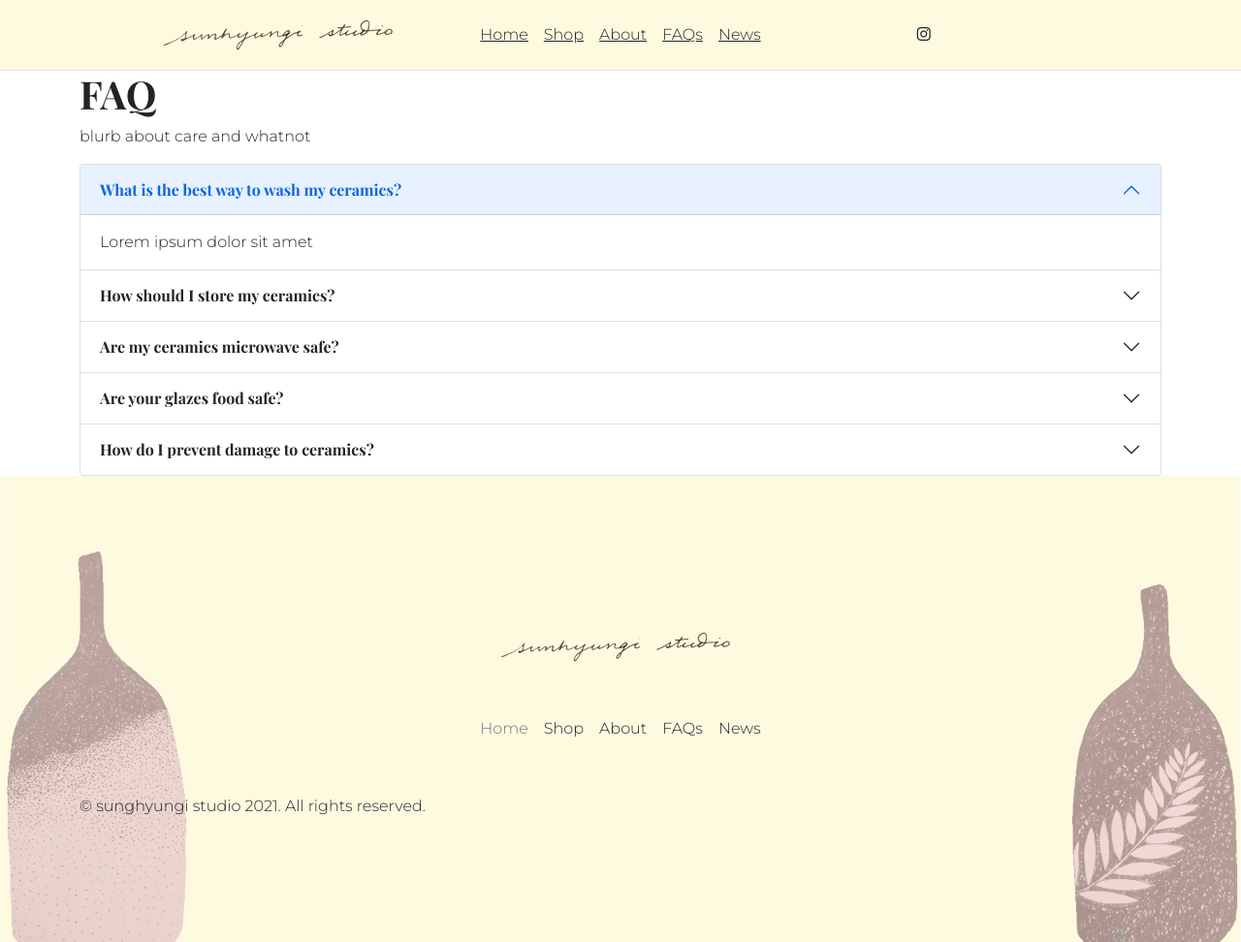
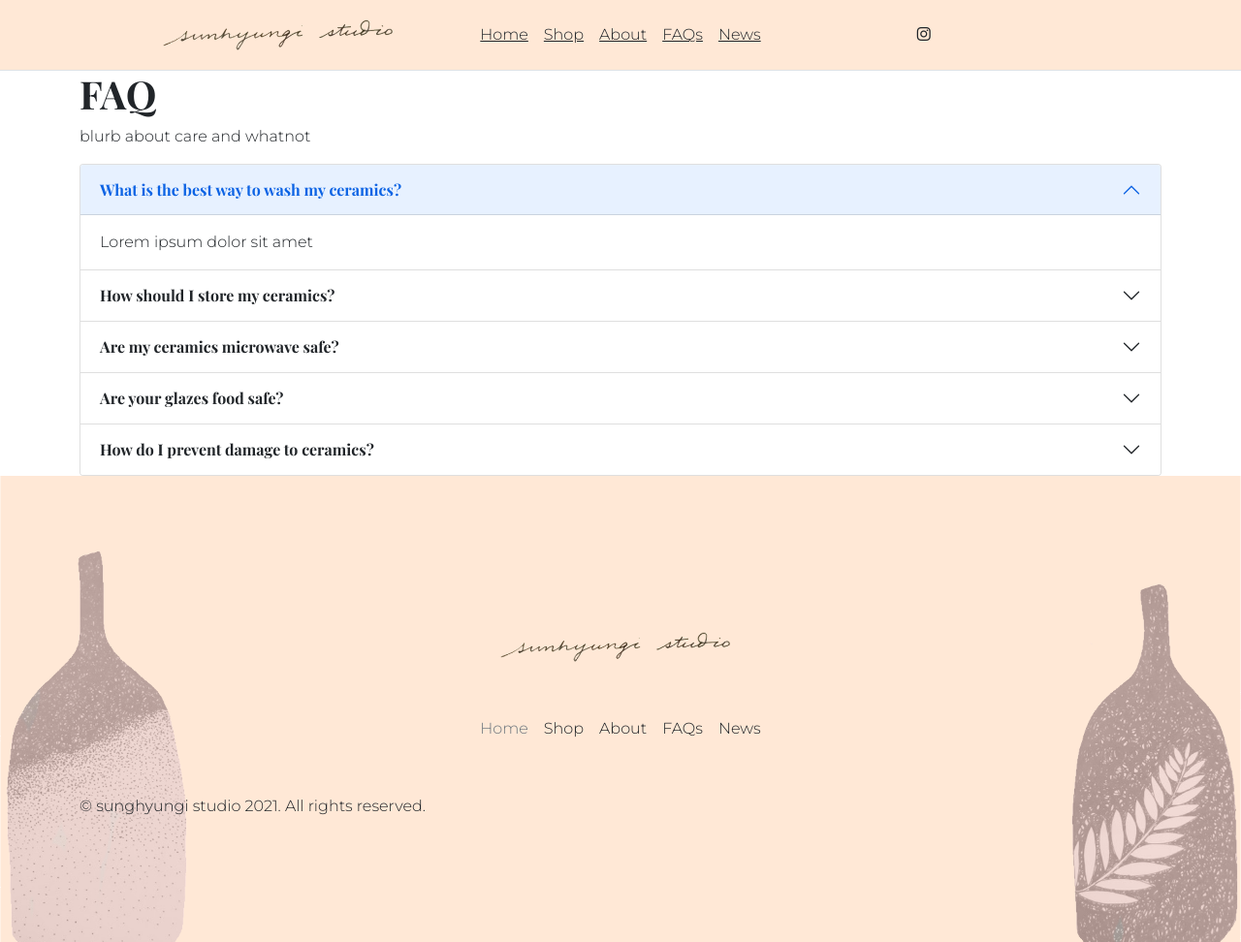
Before and after one commit to sunhyungi-studio/sunhyungi-studio.github.io, a Jekyll site: the page built from faq.html, in a window 1280 px wide. Shown: the whole page at 97% size. Built offline with Jekyll 4.4.1, drawn with Linux system fonts in a browser that asks for light colours; nearby versions of some CDN libraries; some web fonts are replaced.

Commit message:
Update to bootstrap 5.0.1

```diff
--- a/_includes/head.html
+++ b/_includes/head.html
@@ -8,21 +8,19 @@
   <link rel="apple-touch-icon" href="{{ '/assets/images/icon.png' }}">
   <!-- Place favicon.ico in the root directory -->
   <link rel="shortcut icon" href="{{ '/assets/images/icon.png' }}">
-  <link href="https://cdn.jsdelivr.net/npm/bootstrap@5.0.0/dist/css/bootstrap.min.css" rel="stylesheet" integrity="sha384-wEmeIV1mKuiNpC+IOBjI7aAzPcEZeedi5yW5f2yOq55WWLwNGmvvx4Um1vskeMj0" crossorigin="anonymous">
+  <link href="https://cdn.jsdelivr.net/npm/bootstrap@5.0.1/dist/css/bootstrap.min.css" rel="stylesheet" integrity="sha384-+0n0xVW2eSR5OomGNYDnhzAbDsOXxcvSN1TPprVMTNDbiYZCxYbOOl7+AMvyTG2x" crossorigin="anonymous">
 
   <link rel="preconnect" href="https://fonts.gstatic.com">
-  <link rel="preconnect" href="https://fonts.gstatic.com">
   <link href="https://fonts.googleapis.com/css2?family=Montserrat:wght@300;500&family=Playfair+Display:wght@300;700&display=swap" rel="stylesheet">
+  <script src="https://kit.fontawesome.com/edab0e178c.js" crossorigin="anonymous"></script>
   <link rel="stylesheet" href="{{ '/assets/css/main.css' }}">
 
   {% if page.print_stylesheet %}
       <link rel="stylesheet" media="print" href="{{ '/assets/css/print.css' }}">
   {% endif %}
 
-  <script src="https://kit.fontawesome.com/edab0e178c.js" crossorigin="anonymous"></script>
 
   <meta name="theme-color" content="#fafafa">
-
   {% seo %}
   {% feed_meta %}
 </head>
--- a/_layouts/default.html
+++ b/_layouts/default.html
@@ -13,7 +13,7 @@
 
   {% include footer.html %}
 
-  <script src="https://cdn.jsdelivr.net/npm/bootstrap@5.0.0/dist/js/bootstrap.bundle.min.js" integrity="sha384-p34f1UUtsS3wqzfto5wAAmdvj+osOnFyQFpp4Ua3gs/ZVWx6oOypYoCJhGGScy+8" crossorigin="anonymous"></script>
+  <script src="https://cdn.jsdelivr.net/npm/bootstrap@5.0.1/dist/js/bootstrap.bundle.min.js" integrity="sha384-gtEjrD/SeCtmISkJkNUaaKMoLD0//ElJ19smozuHV6z3Iehds+3Ulb9Bn9Plx0x4" crossorigin="anonymous"></script>
 
   <script src="{{ '/assets/js/app.js' }}"></script>
   {%- if jekyll.environment == 'production' and site.google_analytics -%}
--- a/_sass/screen.scss
+++ b/_sass/screen.scss
@@ -20,10 +20,15 @@
 
 // set colors
 
-$bg-primary: $cornsilk;
-$bg-secondary: $light-goldenrod-yellow;
-$bg-3: $pale-spring-bud;
-$btn-color: $fawn;
+// $bg-primary: $cornsilk;
+// $bg-secondary: $light-goldenrod-yellow;
+// $bg-3: $pale-spring-bud;
+// $btn-color: $fawn;
+
+$bg-primary: $champagne-pink;
+$bg-secondary: $desert-sand;
+$bg-3: $ash-gray;
+$btn-color: $antique-brass;
 
 $white: #fff;
 $gray: #333;
```
